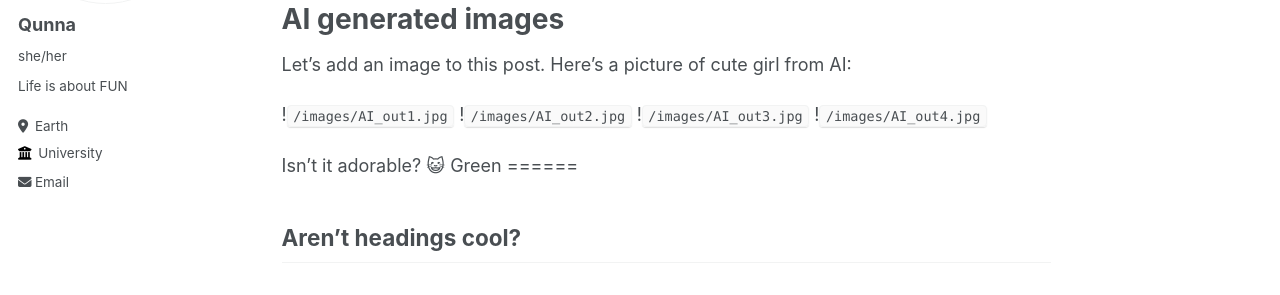
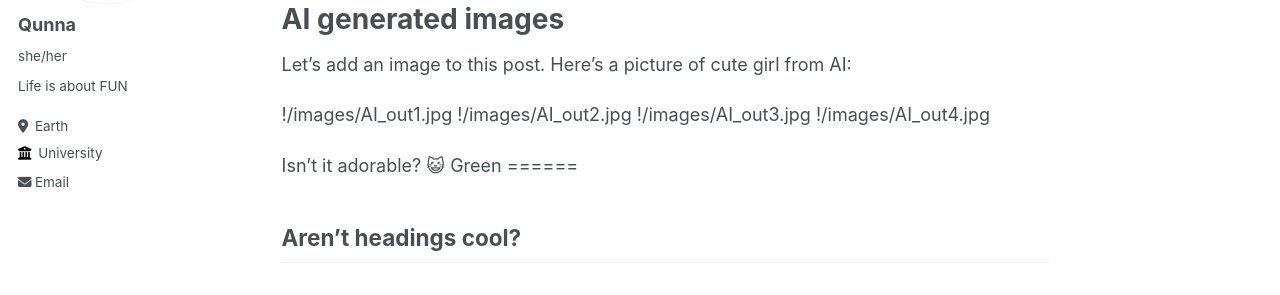
Before and after one commit to Qunna/Q, a Jekyll site: the page built from _posts/2012-08-14-blog-post-1.md, in a window 1280 px wide and 900 px high. Shown: the part 289-584 px from the top of the window. Built offline with Jekyll 4.4.1, drawn with Linux system fonts in a browser that asks for light colours.

```diff
--- a/_posts/2012-08-14-blog-post-1.md
+++ b/_posts/2012-08-14-blog-post-1.md
@@ -14,10 +14,10 @@ AI generated images
 ======
 Let's add an image to this post. Here's a picture of cute girl from AI:
 
-!`/images/AI_out1.jpg`
-!`/images/AI_out2.jpg`
-!`/images/AI_out3.jpg`
-!`/images/AI_out4.jpg`
+!/images/AI_out1.jpg
+!/images/AI_out2.jpg
+!/images/AI_out3.jpg
+!/images/AI_out4.jpg
 
 Isn't it adorable? 😺
 Green
```
